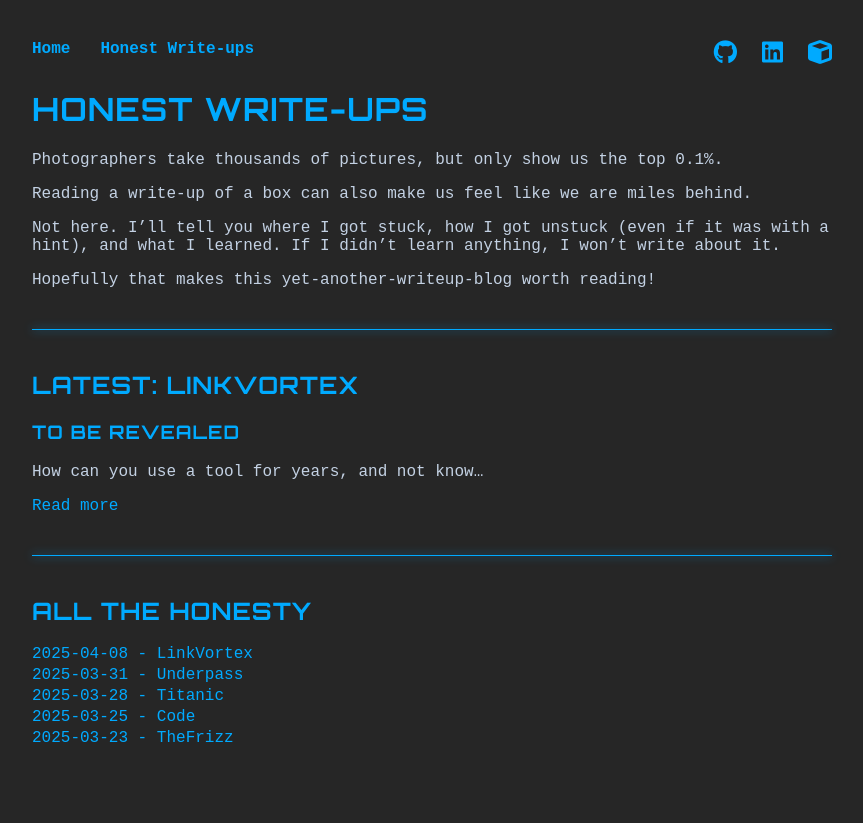
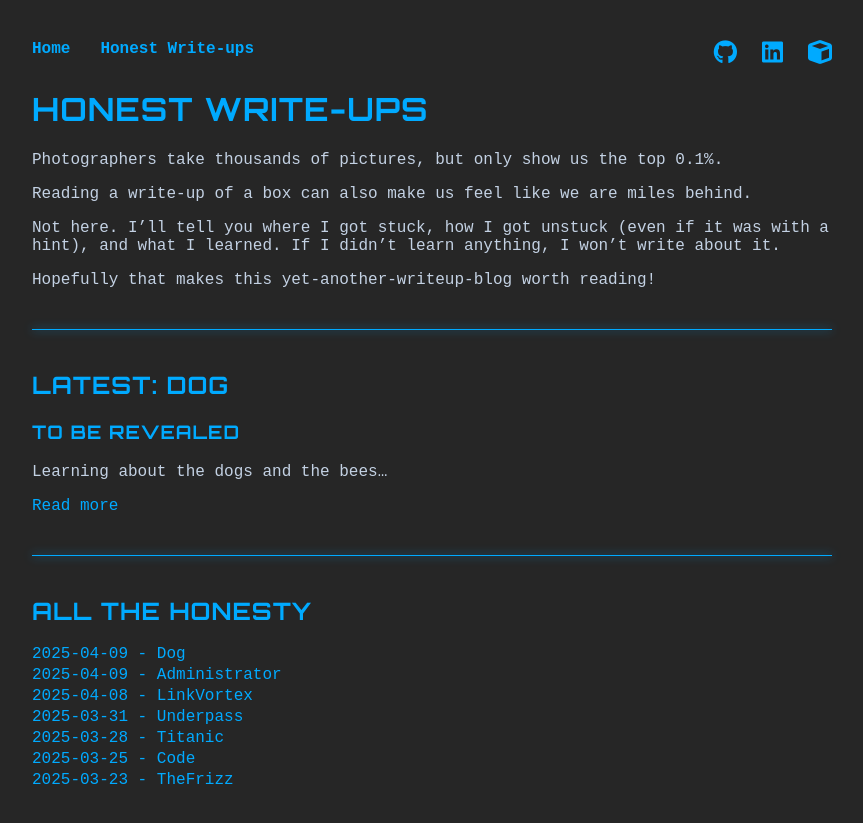
Before and after one commit to tiagomanunes/tiagomanunes.github.io, a Jekyll site: the page built from writeups.md, in a window 1280 px wide. Shown: the top 823 px of the page, without its empty margins (208-1071 px from the left). Built offline with Jekyll 4.4.1, drawn with Linux system fonts in a browser that asks for light colours.

Commit message:
New write-up placeholders: dog and administrator

```diff
--- /dev/null
+++ b/_writeups/dog.md
@@ -0,0 +1,10 @@
+---
+layout: post
+title: "Dog"
+date: 2025-04-09
+---
+
+## To be revealed
+Learning about the dogs and the bees...
+
+... but this machine is still active, come back later!
```
Also changed, not shown: _writeups/administrator.md (added, +10 -0 lines), index.md (+1 -1 lines).
